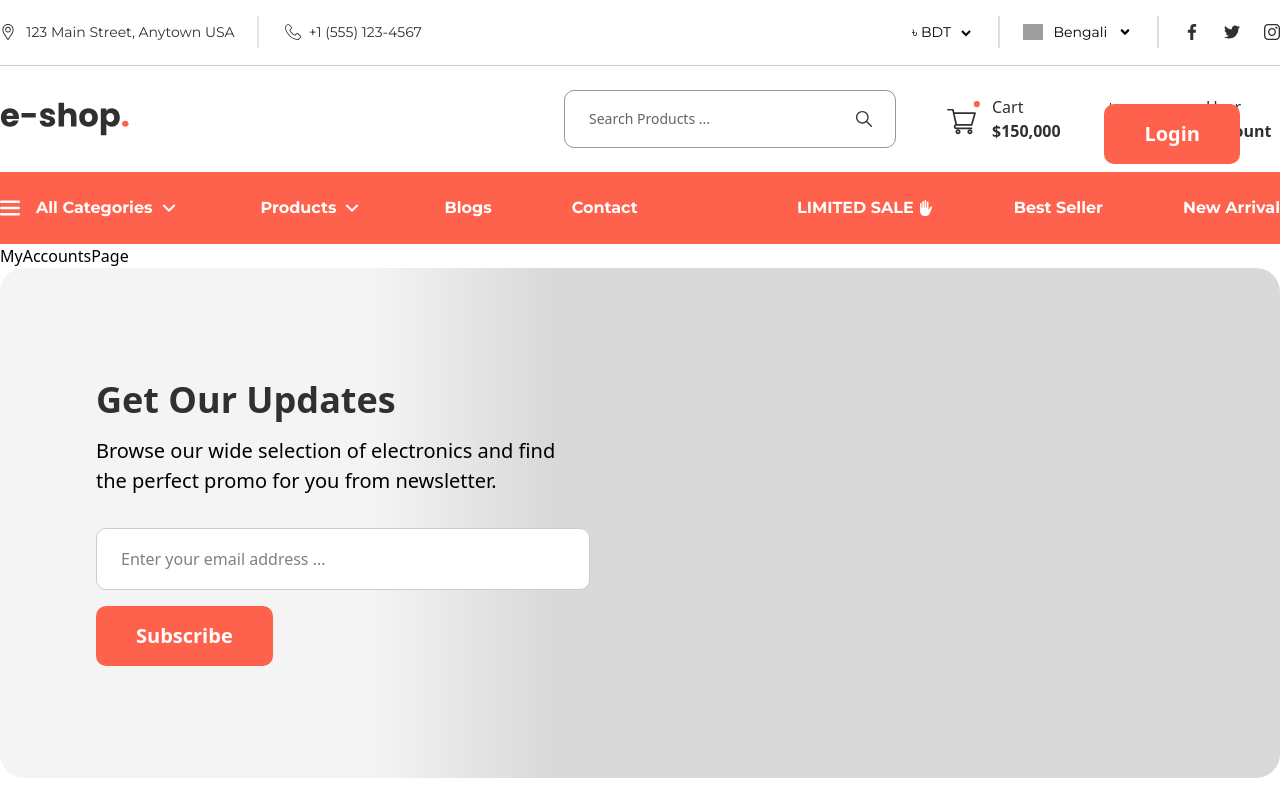
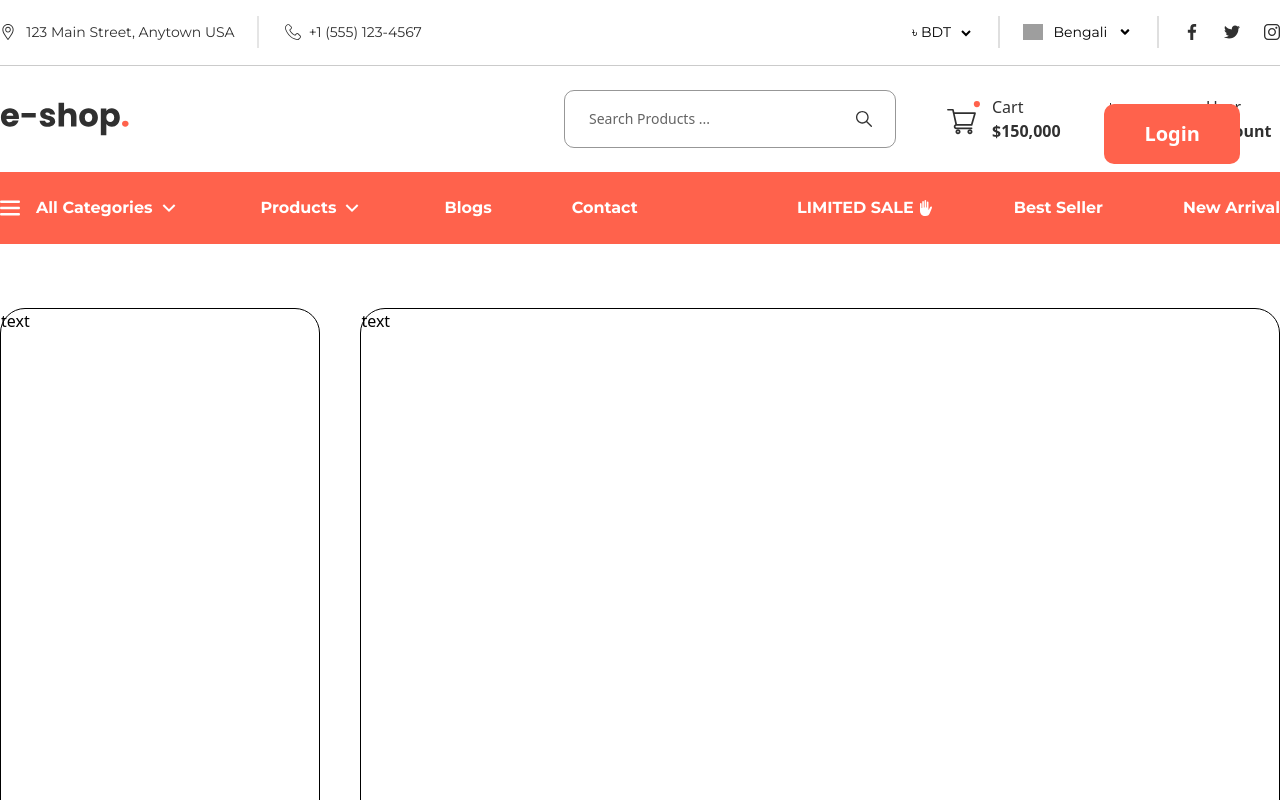
Before and after one commit to ramen72/OYA-Project-16-E-Shop, a React (Vite) app: page /my-account in a window 1280 px wide. Shown: the top 800 px of the page. Built offline with nearby package versions, Linux system fonts and the light colour scheme; grey boxes are pictures that could not be loaded.

Commit message:
Update MyAccountsPage.jsx

```diff
--- a/src/pages/MyAccountsPage.jsx
+++ b/src/pages/MyAccountsPage.jsx
@@ -1,11 +1,21 @@
-import React from 'react';
+import React from "react";
+import Container from "../components/commonLayouts/Container";
 
 const MyAccountsPage = () => {
-    return (
-        <div>
-            MyAccountsPage
-        </div>
-    );
+  return (
+    <>
+      <div className={`mt-16 mb-[122px]`}>
+        <Container>
+          <div className={`flex justify-between items-center`}>
+            <div className={`w-1/4 h-[760px] border rounded-[25px]`}>text</div>
+            <div className={`w-[71.8421%] h-[760px] border rounded-[25px]`}>
+              text
+            </div>
+          </div>
+        </Container>
+      </div>
+    </>
+  );
 };
 
 export default MyAccountsPage;
```
